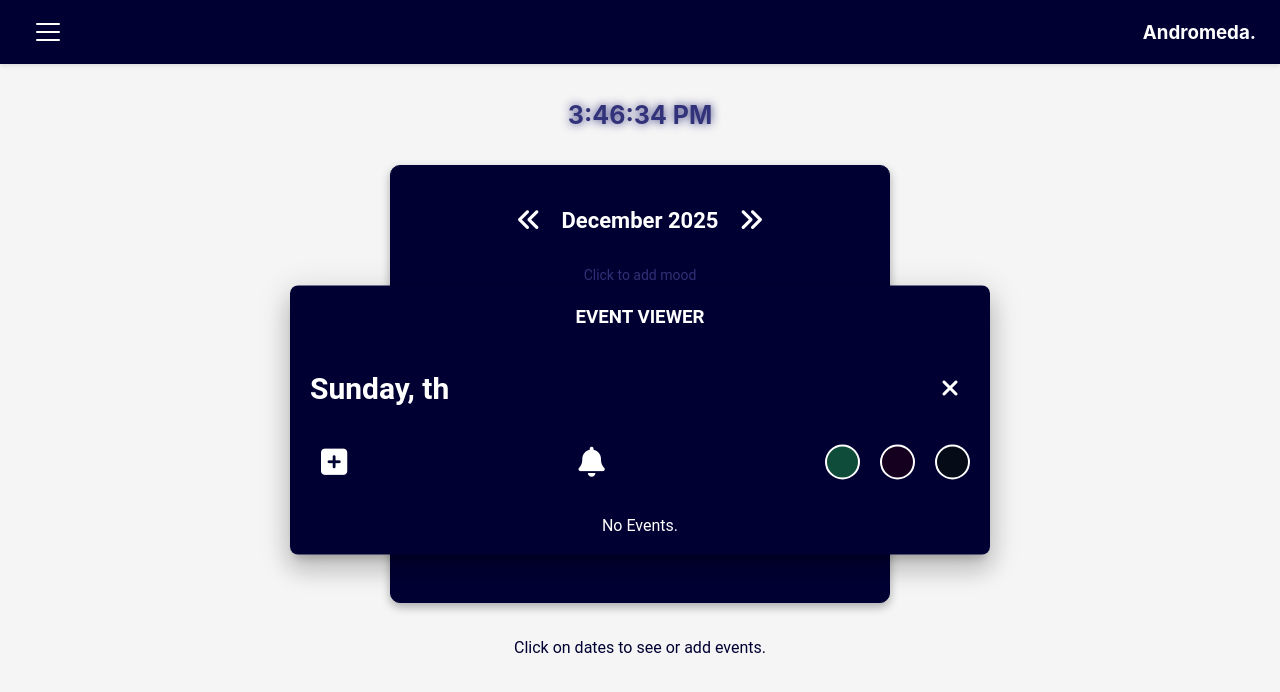
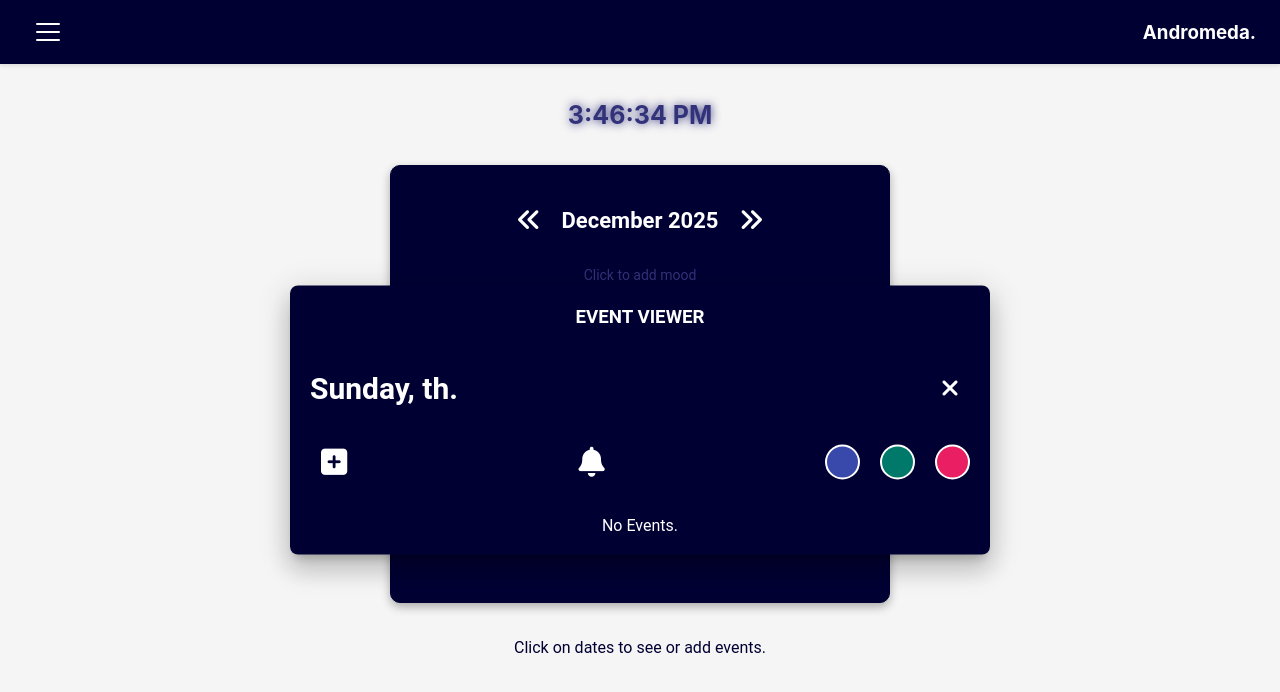
Before and after one commit to abk2191/organiser, a React (Vite) app: page /organiser/calendar in a window 1280 px wide. Both pictures are taken after a click on the element 442 px from the left and 347 px from the top of the page. Shown: the top 692 px of the page. Built offline with nearby package versions, Linux system fonts and the light colour scheme.

Commit message:
Added new features

```diff
--- a/src/Calendar.jsx
+++ b/src/Calendar.jsx
@@ -494,7 +494,7 @@ function Calendar() {
             </div>
             <div className="event-header">
               <h3 style={{ color: "white", fontSize: "30px" }}>
-                {day}, {getOrdinalSuffix(selectedDate)}
+                {day}, {getOrdinalSuffix(selectedDate)}.
               </h3>
               <button className="cls-nt-btn" onClick={closeEventViewer}>
                 <i className="fa-solid fa-xmark"></i>
@@ -510,16 +510,16 @@ function Calendar() {
               <div className="event-colors">
                 <div
                   className="color-one"
-                  onClick={() => updateEventViewerBackgroundColor("#0F4C3A")}
+                  onClick={() => updateEventViewerBackgroundColor("#3949ab")}
                 ></div>
 
                 <div
                   className="color-four"
-                  onClick={() => updateEventViewerBackgroundColor("#15001F")}
+                  onClick={() => updateEventViewerBackgroundColor("#00796b")}
                 ></div>
                 <div
                   className="color-five"
-                  onClick={() => updateEventViewerBackgroundColor("#001427")}
+                  onClick={() => updateEventViewerBackgroundColor("#e91e63")}
                 ></div>
               </div>
             </div>
--- a/src/index.css
+++ b/src/index.css
@@ -465,7 +465,7 @@ html {
   height: 35px;
   width: 35px;
   border-radius: 50%;
-  background-color: #0f4c3a;
+  background-color: #3949ab;
   border: 2px solid white;
   cursor: pointer;
 }
@@ -474,7 +474,7 @@ html {
   height: 35px;
   width: 35px;
   border-radius: 50%;
-  background-color: #15001f;
+  background-color: #00796b;
   border: 2px solid white;
   cursor: pointer;
 }
@@ -483,7 +483,7 @@ html {
   height: 35px;
   width: 35px;
   border-radius: 50%;
-  background-color: #050b17;
+  background-color: #e91e63;
   border: 2px solid white;
   cursor: pointer;
 }
```
